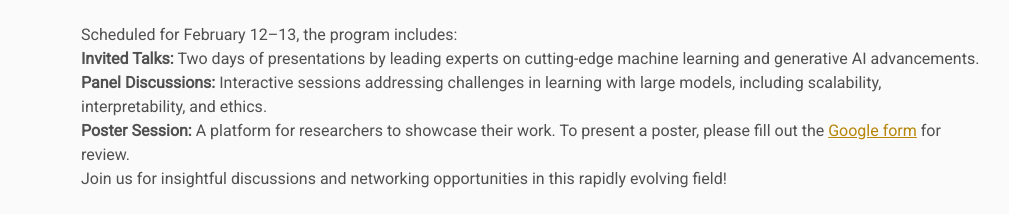
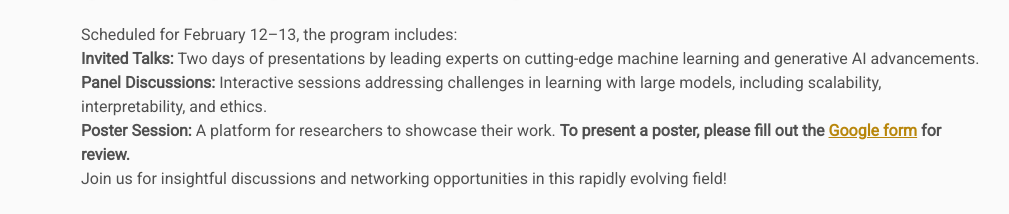
Before and after one commit to MBZUAI-Paris/workshop-2025, a plain HTML site: page index.html in a window 1280 px wide. Shown: the part 1025-1239 px from the top of the page, without its empty margins (109-1118 px from the left). Drawn offline with Linux system fonts and the light colour scheme.

Commit message:
Update index.html

```diff
--- a/index.html
+++ b/index.html
@@ -79,7 +79,7 @@
     Scheduled for February 12–13, the program includes:<br>
         <strong>Invited Talks:</strong> Two days of presentations by leading experts on cutting-edge machine learning and generative AI advancements.<br>
         <strong>Panel Discussions:</strong> Interactive sessions addressing challenges in learning with large models, including scalability, interpretability, and ethics.<br>
-        <strong>Poster Session:</strong> A platform for researchers to showcase their work. To present a poster, please fill out the <a href="https://forms.gle/susJHsShLfFixjMG8" target="_blank">Google form</a> for review.<br>
+        <strong>Poster Session:</strong> A platform for researchers to showcase their work. <b>To present a poster, please fill out the <a href="https://forms.gle/susJHsShLfFixjMG8" target="_blank">Google form</a> for review.</b><br>
     Join us for insightful discussions and networking opportunities in this rapidly evolving field!
     </p>
 
```
